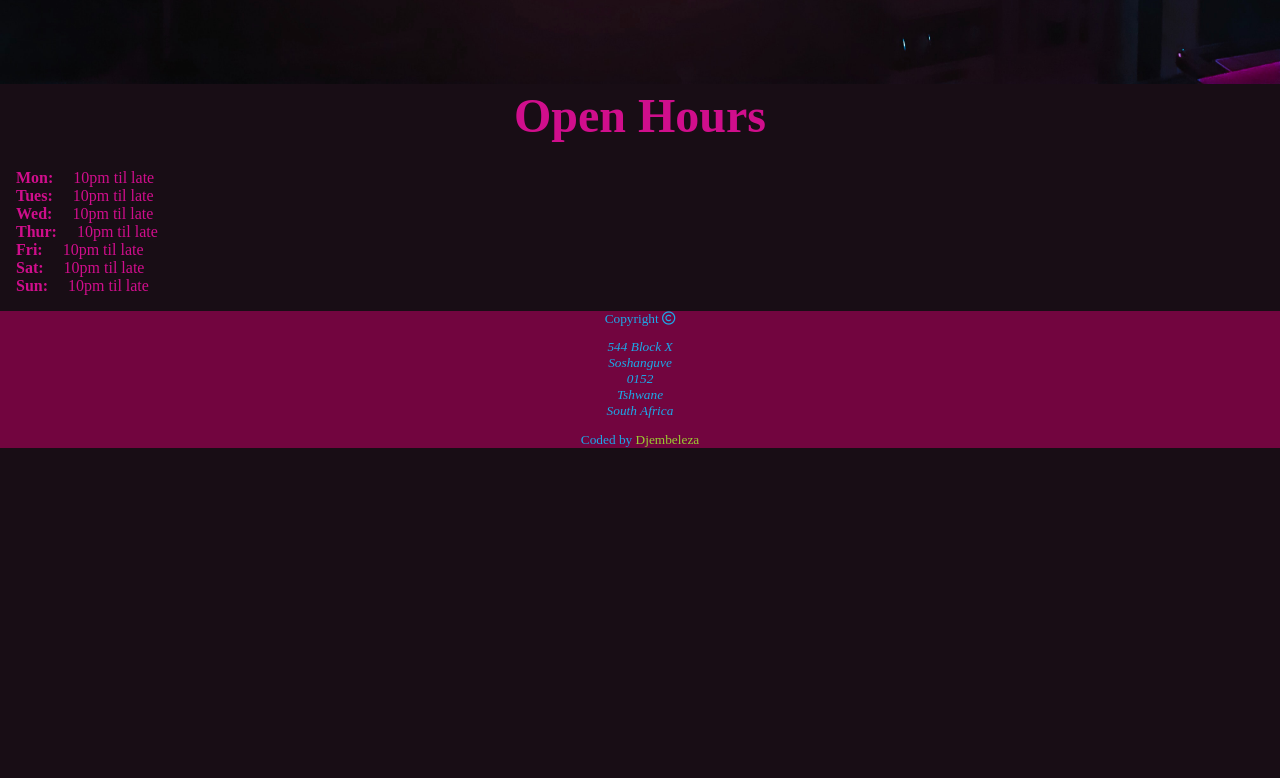
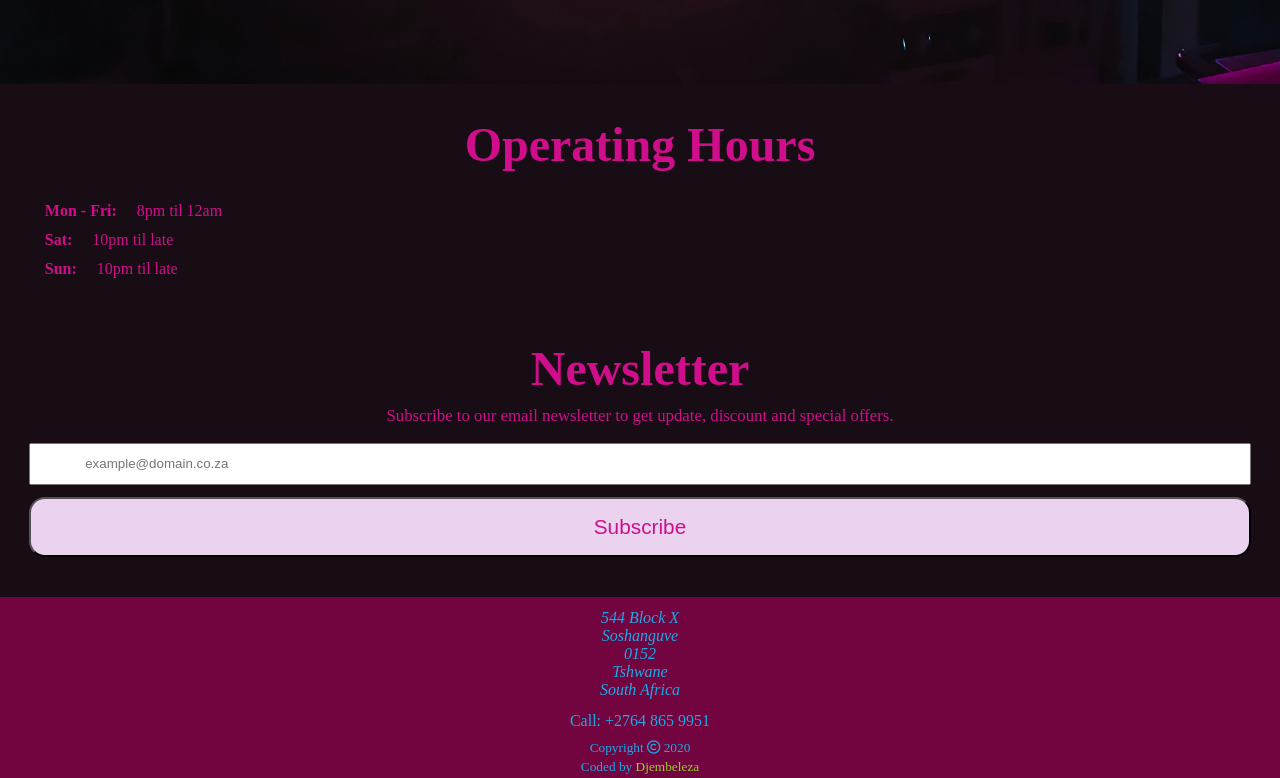
Before and after one commit to Djembeleza/club_website, a plain HTML site: page index.html in a window 1280 px wide. Shown: the part 876-1654 px from the top of the page. Before the commit the page ends 1324 px from the top, so only its background shows below. Drawn offline with Linux system fonts and the light colour scheme.

Commit message:
Final page

```diff
--- a/css/style.css
+++ b/css/style.css
@@ -32,8 +32,7 @@ header {
     position: absolute;
     overflow: hidden;
     width: 0rem;
-    color: var(--lavender);
-    background-color: var(--dodger-blue);
+    background-color: var(--lavender);
     text-align: center;
     height: 100vh;
     z-index: 1;
@@ -43,18 +42,32 @@ header {
     list-style: none;
 }
 .nav-item a {
+    transition: 0.4s cubic-bezier(0.19, 1, 0.22, 1);
     text-decoration: none;
     font-size: 3rem;
     line-height: 5rem;
+    width: 100%;
+    color: var(--black);
     display: inline-block;
+}
+
+.nav-item a:visited {
+    text-transform: uppercase;
+    text-decoration: line-through;
+}
+.nav-item a:focus, .nav-item a:hover {
+    font-weight: 600;
 }
 
 
 .club-title {
+    transition: 800ms cubic-bezier(0.6, 0.04, 0.98, 0.335);
     text-transform: capitalize;
     width: 100vw;
     text-align: center;
     color: var(--lavender);
+    position: absolute;
+    padding: 0.5rem 1rem 0;
 }
 
 .open, .close {
@@ -64,44 +77,86 @@ header {
 
 /* End Navigation Style */
 
-.business-details {
+.business-details , .newsletter {
+    padding: 1.8rem;
     color: var(--medium-violet-red);
     background-color: var(--black);
     text-align: center;
 }
 
-.business-div h2 {
+.business-div h2, .newsletter h2 {
     font-size: 3rem;
-
     margin-bottom: 0.6rem;
 }
 
+.newsletter p {
+    margin-bottom: 1.06rem;
+    font-size: 1.05rem;
+}
 .business-hours {
     list-style: none;
-    padding: 1rem;
+    padding: 1rem 1rem 0;
     text-align: left;
+    line-height: 1.8rem;
 }
 
 .dateItem > b {
     margin-right: 1rem;
 }
 
+.subscribe-form input {
+    transition: 0.6s cubic-bezier(0.785, 0.135, 0.15, 0.86);
+    width: 100%;
+    height: 2.6rem;
+    margin-bottom: 0.8rem;
+    padding-left: 3.4rem;
+}
+
+.subscribe-form input:focus {
+    border-bottom: 0.2rem groove var(--dodger-blue);
+    margin-bottom: 1rem;
+}
+
+.subscribe-form button[type='submit'] {
+    transition: 0.5s cubic-bezier(0.6, 0.04, 0.98, 0.335);
+    padding: 1rem 1.5rem;
+    width: 100%;
+    cursor: pointer;
+    border-radius: 1rem;
+    font-size: 1.3rem;
+    background-color: var(--lavender);
+    color: var(--medium-violet-red);
+}
+
+.subscribe-form button[type='submit']:hover {
+    text-decoration: underline wavy 0.2rem;
+}
 /* Style Footer */
 footer {
     text-align: center;
+    margin-top: 0.65rem;
     color: var(--dodger-blue);
     background-color: var(--maroon);
+    display: flex;
+    flex-direction: column;
 }
 
 .location {
     margin: 0.8rem 0;
 }
+.contact-us p {
+margin-bottom: 0.6rem;
+}
 
+small p {
+    margin: 0 0 0.2rem;
+}
 a[href^='mailto'] {
     text-decoration: none;
     color: yellowgreen;
 }
 
+
 a[href^='mailto']:hover {
     text-transform: uppercase;
 }
--- a/index.html
+++ b/index.html
@@ -11,9 +11,9 @@
 <body>
     <img src="images/sam-mar-OQOKSsj8QME-unsplash.jpg" alt="Club Lifestyle" class="club-img">
     <header>
-        <h1 class="club-title">Da vinn lifestyle lounge <span class="open fas fa-bars"></span></h1>
+        <h1 class="club-title">Da vinn lifestyle lounge <span class="open fas fa-bars">Open</span></h1>
         <nav class="main-nav">
-            <span class="close fas fa-window-close"></span>
+            <span class="close fas fa-window-close">Close</span>
             <ul class="nav-list">
                 <li class="nav-item"><a href="#">Home</a></li>
                 <li class="nav-item"><a href="#">The Venue</a></li>
@@ -27,22 +27,29 @@
 
     <section class="business-details">
         <div class="business-div">
-            <h2>Open Hours</h2>
+            <h2>Operating Hours</h2>
             <ul class="business-hours">
-                <li class="dateItem"><b>Mon: </b><time>10pm</time> til late</li>
-                <li class="dateItem"><b>Tues: </b><time>10pm</time> til late</li>
+                <li class="dateItem"><b>Mon - Fri: </b><time>8pm</time> til <time>12am</time></li>
+                <!-- <li class="dateItem"><b>Tues: </b><time>10pm</time> til late</li>
                 <li class="dateItem"><b>Wed: </b><time>10pm</time> til late</li>
                 <li class="dateItem"><b>Thur: </b><time>10pm</time> til late</li>
-                <li class="dateItem"><b>Fri: </b><time>10pm</time> til late</li>
+                <li class="dateItem"><b>Fri: </b><time>10pm</time> til late</li> -->
                 <li class="dateItem"><b>Sat: </b><time>10pm</time> til late</li>
                 <li class="dateItem"><b>Sun: </b><time>10pm</time> til late</li>
             </ul>
         </div>
     </section>
+
+    <section class="newsletter">
+        <h2>Newsletter</h2>
+        <p>Subscribe to our email newsletter to get update, discount and special offers.</p>
+        <form action="" class="subscribe-form">
+            <input type="email" name="email" id="email" required placeholder="example@domain.co.za">
+            <button type="submit">Subscribe</button>
+        </form>
+    </section>
     <footer>
-        <small>
-            <p>Copyright <i class="far fa-copyright"></i></p>
-            <p>
+        <div class="contact-us">
             <address class="location">
                 544 Block X<br>
                 Soshanguve<br>
@@ -50,7 +57,11 @@
                 Tshwane<br>
                 South Africa<br>
             </address>
-            </p>
+            <p>Call: +2764 865 9951</p>
+        </div>
+
+        <small>
+            <p>Copyright <i class="far fa-copyright"></i> 2020</p>
             <p>Coded by <a href="mailto:lkaola11@gmail.com">Djembeleza</a></p>
         </small>
     </footer>
--- a/js/menu.js
+++ b/js/menu.js
@@ -2,6 +2,7 @@
 const mainNav = document.getElementsByClassName('main-nav');
 const openBtn = document.getElementsByClassName('open');
 const closeBtn = document.getElementsByClassName('close');
+const clubTitle = document.getElementsByClassName('club-title');
 
 
 
@@ -9,13 +10,17 @@ const closeBtn = document.getElementsByClassName('close');
 openBtn[0].addEventListener('click', function () {
     mainNav[0].style.width = '100vw';
     openBtn[0].style.display = 'none';
+    clubTitle[0].style.position = 'absolute';
+    // clubTitle[0].style.top = '-3rem';
+
 
 });
 
 closeBtn[0].addEventListener('click', function () {
     mainNav[0].style.width = '0';
+
     setTimeout(function () {
         openBtn[0].style.display = 'inline-block';
-    }, 800)
+    }, 800);
 
 });
```
